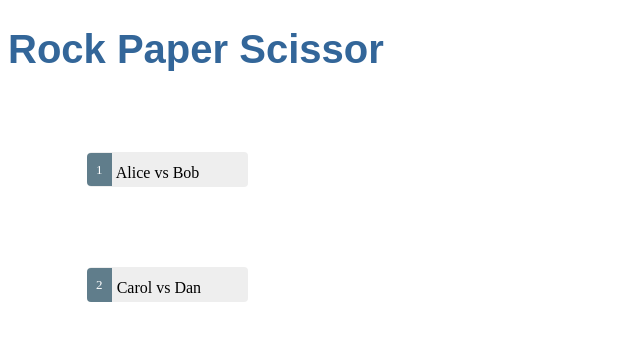
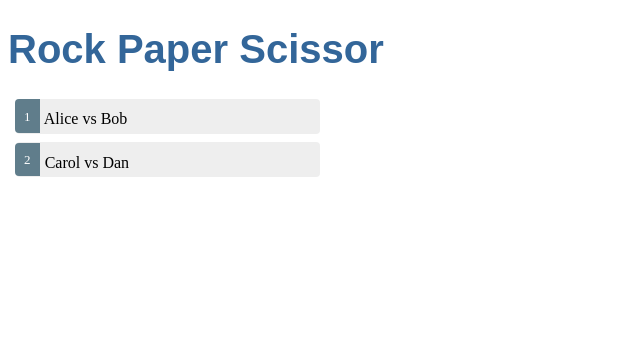
Before and after one commit to Pelto/going-serverless-workshop, an Angular app in the folder rps-client/: page / in a window 1280 px wide. Shown: the top 340 px of the page, without its empty margins (0-640 px from the left). Built offline with nearby package versions, Linux system fonts and the light colour scheme.

Commit message:
client: add a service for the games

```diff
--- a/rps-client/src/app/app.component.css
+++ b/rps-client/src/app/app.component.css
@@ -21,7 +21,7 @@ h1 {
     position: relative;
     left: 0;
     background-color: #EEE;
-    margin: 5em;
+    margin: 0.5em;
     padding: .3em 0;
     height: 1.6em;
     border-radius: 4px
--- a/rps-client/src/app/app.component.ts
+++ b/rps-client/src/app/app.component.ts
@@ -1,22 +1,30 @@
-import { Component } from '@angular/core';
+import { Component, OnInit } from '@angular/core';
+import { Game } from './game'
 
-export class Game {
-  id: number;
-  player1: string;
-  player2: string
-}
+import { GameService } from './game.service'
 
-const GAMES: Game[] = [
-  { id: 1, player1: 'Alice', player2: 'Bob' },
-  { id: 2, player1: 'Carol', player2: 'Dan' }
-]
+
 
 @Component({
   selector: 'app-root',
   templateUrl: './app.component.html',
-  styleUrls: ['./app.component.css']
+  styleUrls: ['./app.component.css'],
+  providers: [GameService]
 })
-export class AppComponent {
+export class AppComponent implements OnInit {
+
   title = 'Rock Paper Scissor';
-  games = GAMES
+  games: Game[];
+
+  constructor(private gameService: GameService) {}
+
+  getGames(): void {
+    this.gameService.getGames().then(games => {
+      this.games = games;
+    });
+  }
+
+  ngOnInit(): void {
+    this.getGames();
+  }
 }
--- /dev/null
+++ b/rps-client/src/app/game.service.ts
@@ -0,0 +1,14 @@
+import { Injectable } from '@angular/core'
+import { Game } from './game'
+
+const GAMES: Game[] = [
+    { id: 1, player1: 'Alice', player2: 'Bob' },
+    { id: 2, player1: 'Carol', player2: 'Dan' }
+]
+
+@Injectable()
+export class GameService {
+    getGames(): Promise<Game[]> {
+        return Promise.resolve(GAMES);
+    }
+}
--- /dev/null
+++ b/rps-client/src/app/game.ts
@@ -0,0 +1,5 @@
+export class Game {
+    id: number;
+    player1: string;
+    player2: string
+}
```
